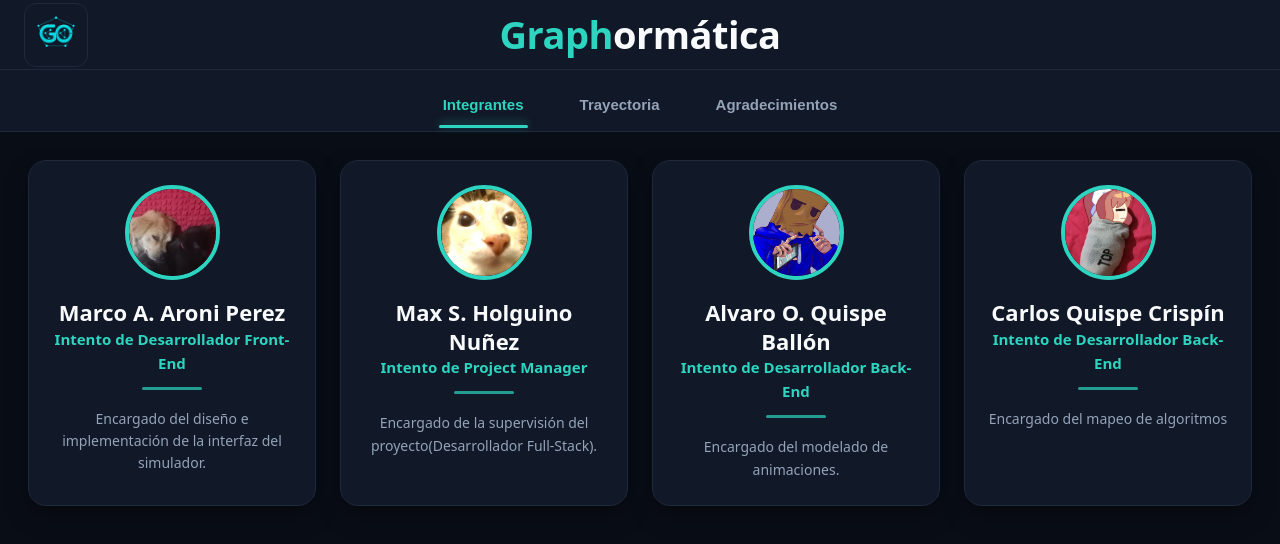
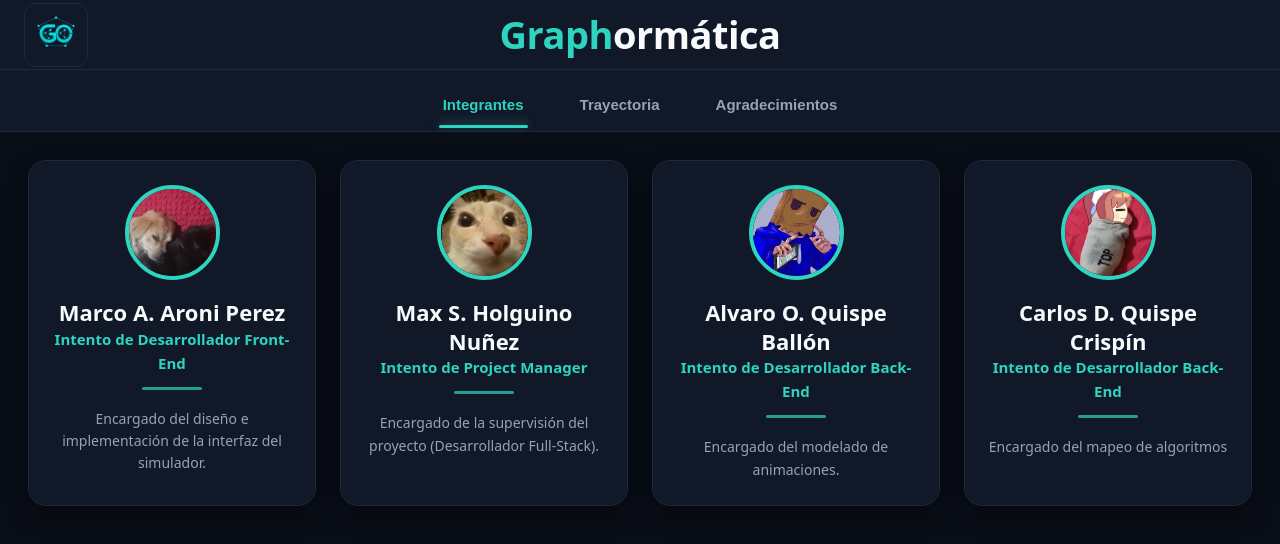
Before and after one commit to 245573-spec/Simulador-de-grafos, a React (Vite) app: page /Simulador-de-grafos/quienes-somos in a window 1280 px wide. Shown: the top 544 px of the page. Built offline with nearby package versions, Linux system fonts and the light colour scheme.

Commit message:
Corrigiendo foto y descripcion

```diff
--- a/src/view/components/WhoComponents/IntegrantesSection.jsx
+++ b/src/view/components/WhoComponents/IntegrantesSection.jsx
@@ -24,7 +24,7 @@ function IntegrantesSection() {
             image: max,
             name: "Max S. Holguino Nuñez",
             role: "Intento de Project Manager",
-            description: "Encargado de la supervisión del proyecto(Desarrollador Full-Stack)."
+            description: "Encargado de la supervisión del proyecto (Desarrollador Full-Stack)."
         },
         {
             id: 3,
@@ -36,7 +36,7 @@ function IntegrantesSection() {
         {
             id: 4,
             image: carlos,
-            name: "Carlos Quispe Crispín",
+            name: "Carlos D. Quispe Crispín",
             role: "Intento de Desarrollador Back-End",
             description:"Encargado del mapeo de algoritmos"
         }
```
Also changed, not shown: src/assets/team/max.jpeg.
